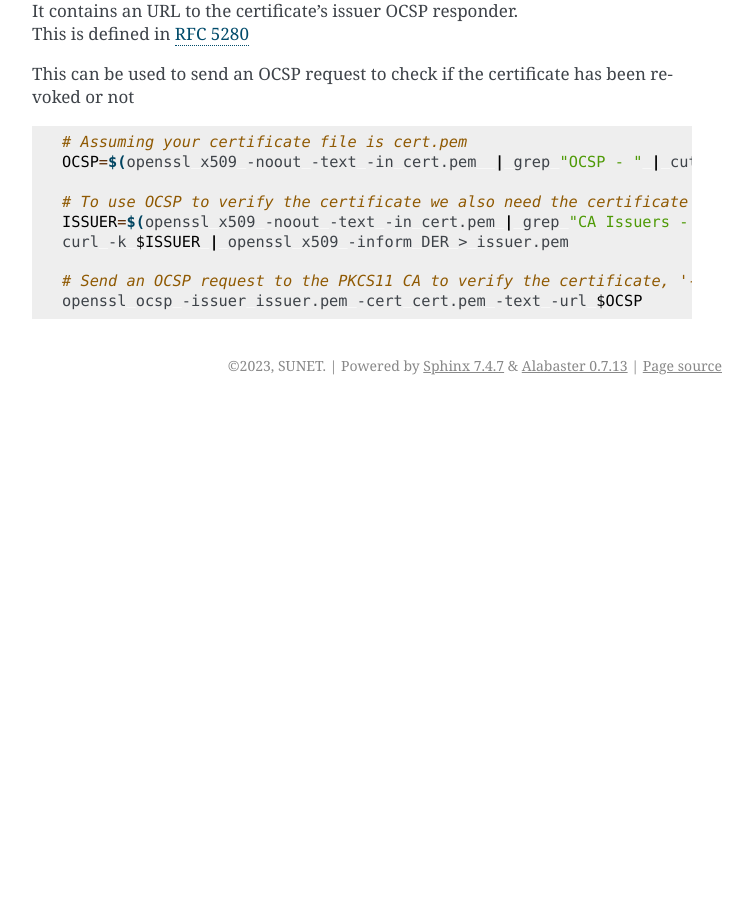
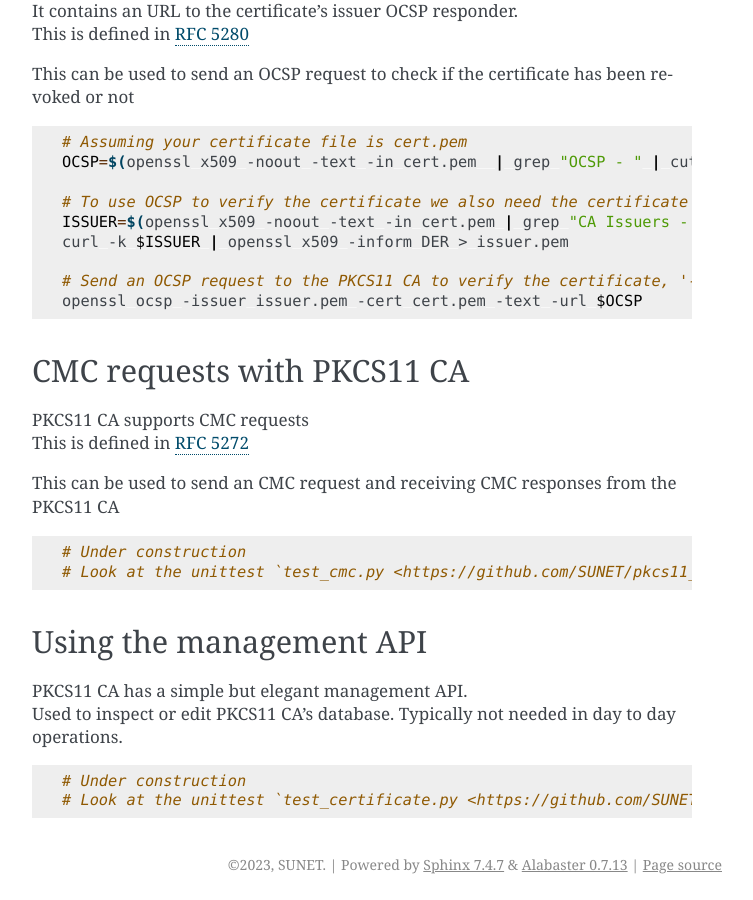
Before and after one commit to SUNET/pkcs11_ca, a Sphinx documentation site: the page built from docs/source/usage.rst, in a window 1280 px wide and 900 px high, scrolled down 4852 px. Shown: the whole window, without its empty margins (388-1141 px from the left). Built offline with Sphinx 7.4.7, drawn with Linux system fonts in a browser that asks for light colours; before the commit the page ends 5257 px from its top, so only the background shows below that; some of the changed text lies outside the part shown.

Commit message:
updated docs and change to 20 (10) max limit when searching in db without filters

```diff
--- a/docs/source/features.rst
+++ b/docs/source/features.rst
@@ -50,7 +50,7 @@ CMC
 Elegant management API
 -----------------------
 
-| The PKCS11 CA's management API is designed to not be needed in day to day operations. Typically only used in special cases to inspect or edit the PKCS11 database.
+| The PKCS11 CA's management API is designed to not be needed in day to day operations. Typically only used in special cases to inspect or edit PKCS11 CA's database.
 | It is a simple but elegant JWT scheme.
 
 .. note::
--- a/docs/source/usage.rst
+++ b/docs/source/usage.rst
@@ -253,3 +253,28 @@ This can be used to send an OCSP request to check if the certificate has been re
 
    # Send an OCSP request to the PKCS11 CA to verify the certificate, '-text' for extra info
    openssl ocsp -issuer issuer.pem -cert cert.pem -text -url $OCSP
+
+CMC requests with PKCS11 CA
+----------------------------
+
+| PKCS11 CA supports CMC requests
+| This is defined in `RFC 5272 <https://www.rfc-editor.org/rfc/rfc5272>`_
+
+This can be used to send an CMC request and receiving CMC responses from the PKCS11 CA
+
+.. code-block:: python
+
+   # Under construction
+   # Look at the unittest `test_cmc.py <https://github.com/SUNET/pkcs11_ca/blob/main/tests/test_cmc.py>`_
+
+
+Using the management API
+-----------------------------
+
+| PKCS11 CA has a simple but elegant management API.
+| Used to inspect or edit PKCS11 CA's database. Typically not needed in day to day operations.
+
+.. code-block:: python
+
+   # Under construction
+   # Look at the unittest `test_certificate.py <https://github.com/SUNET/pkcs11_ca/blob/main/tests/test_certificate.py>`_
```
Also changed, not shown: 2 other files.
